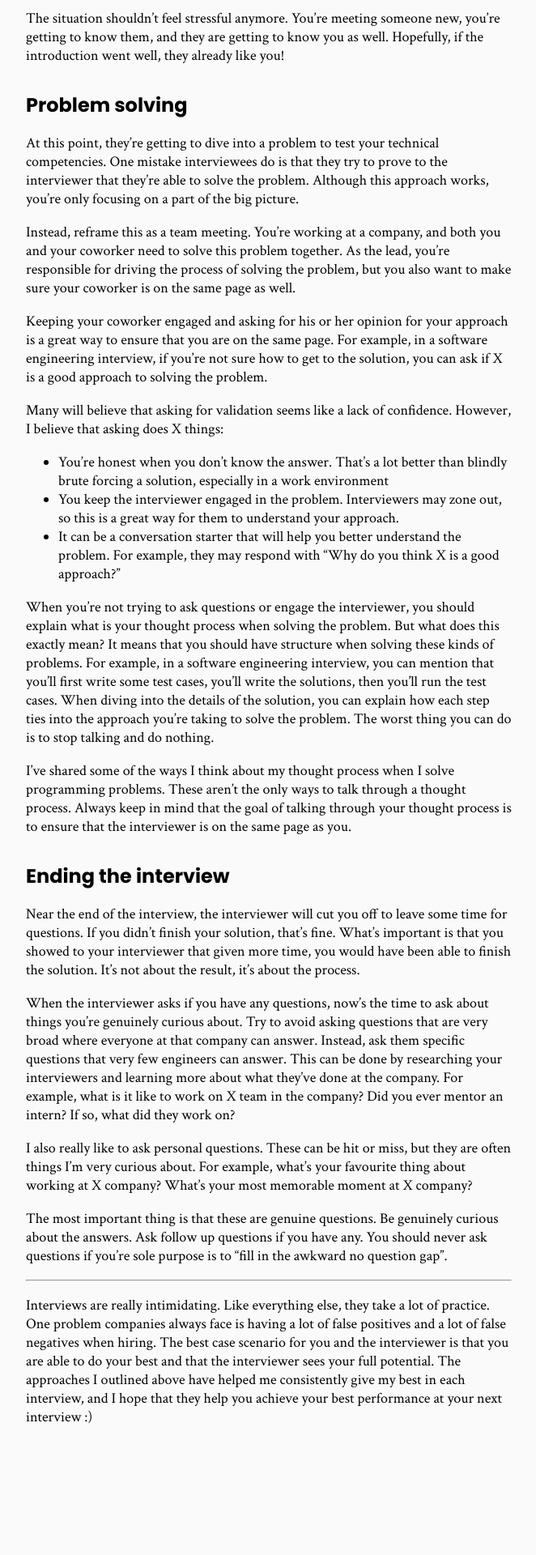
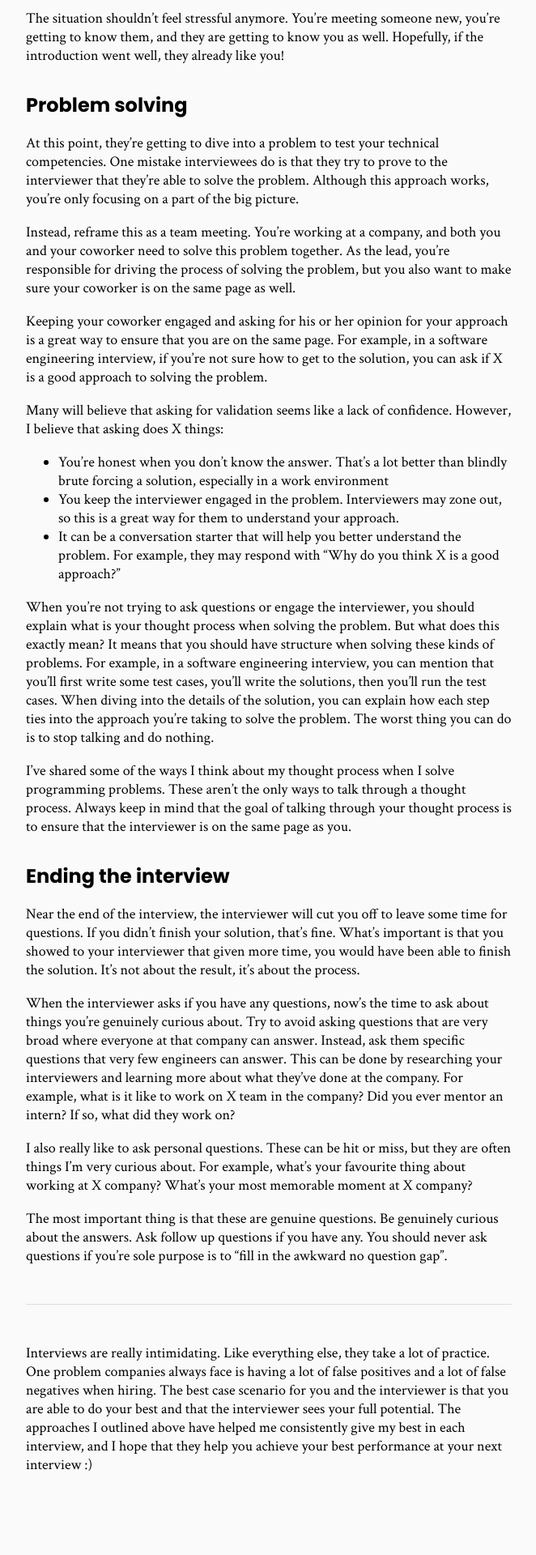
Before and after one commit to andyzg/blog.andyzhang.net, a Jekyll site: the page built from published/_posts/2017-06-27-Acing-the-coop-process-Interviews.md, in a window 1280 px wide. Shown: the part 1422-3342 px from the top of the page at 81% size, without its empty margins (308-970 px from the left). Built offline with Jekyll 4.4.1, drawn with Linux system fonts in a browser that asks for light colours; before the commit the page ends 3283 px from its top, so only the background shows below that.

Commit message:
Style hr

```diff
--- a/css/style.css
+++ b/css/style.css
@@ -142,6 +142,12 @@ html {
   display: block;
 }
 
+.page-content hr {
+  margin: 48px 0;
+  border: 1px solid #ddd;
+  border-bottom-width: 0px;
+}
+
 .post-excerpt h1, .page-content h1 {
   color: #000;
   font-size: 32px;
```
